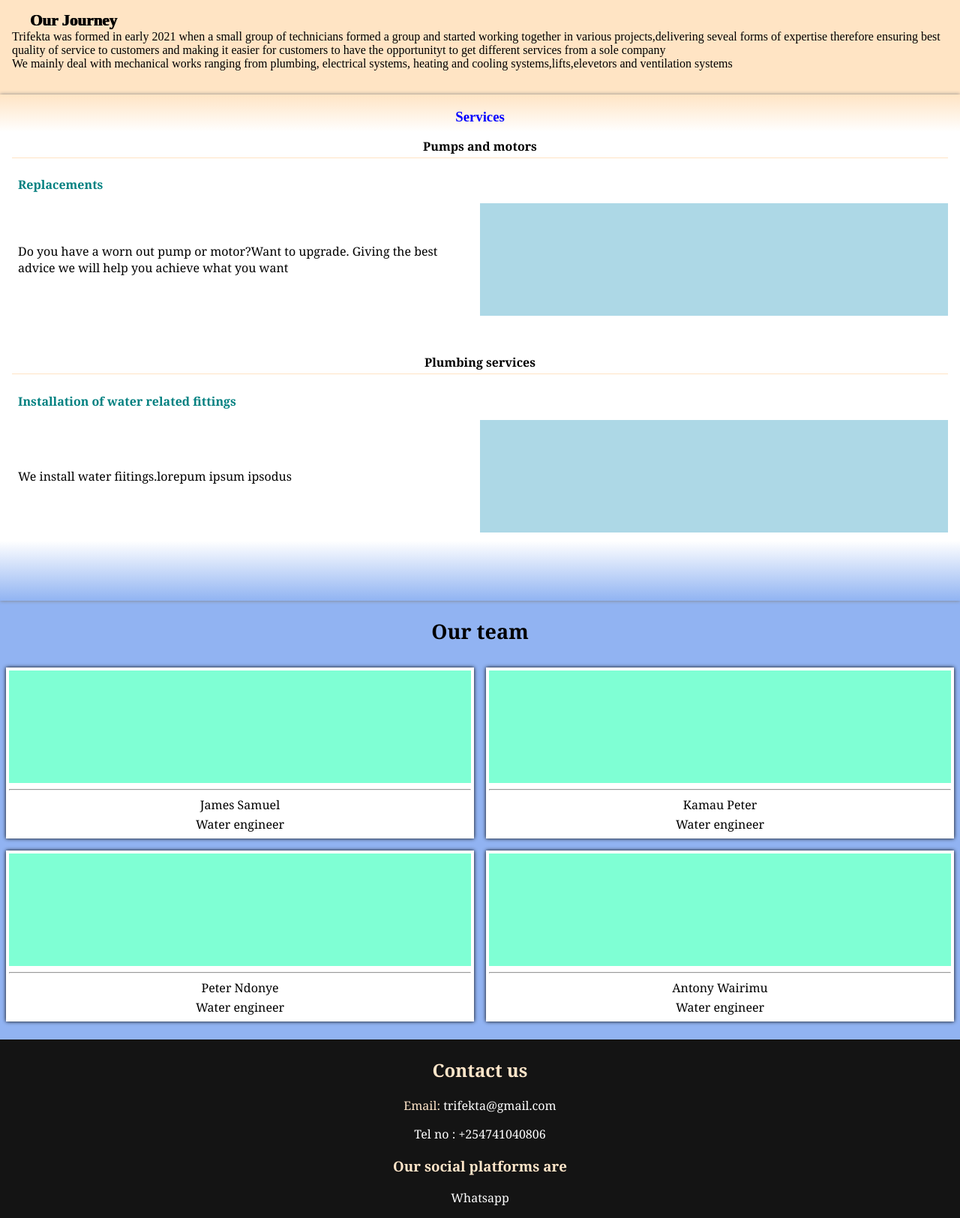
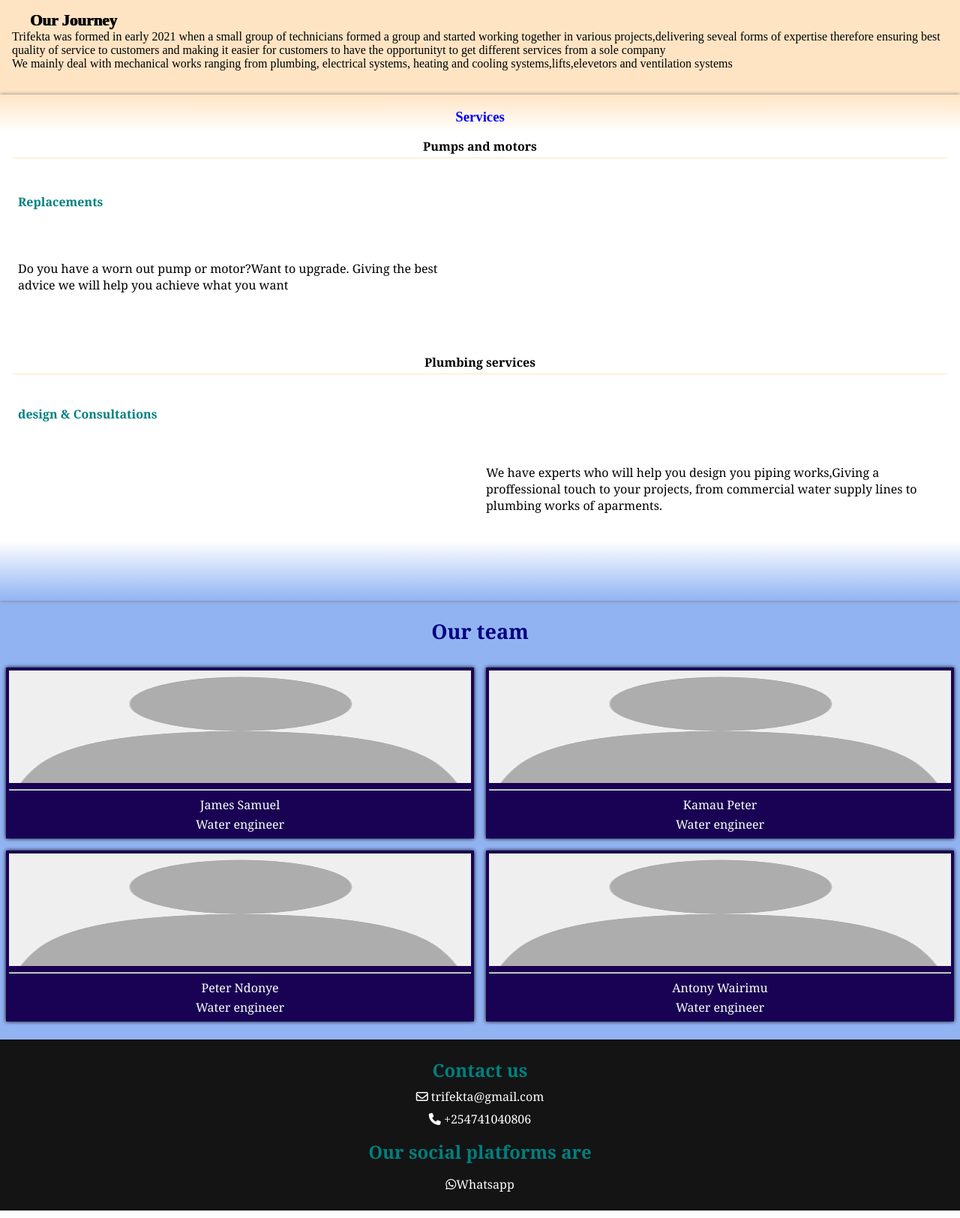
Before and after one commit to Treyul/trifekta, a Django app: page /home/ in a window 1280 px wide. Shown: the part 82-1706 px from the top of the page at 75% size. Run offline with Django 4.2, Linux system fonts and the light colour scheme; some libraries are stand-ins or nearby versions; some web fonts are replaced.

Commit message:
add icons

```diff
--- a/static/home.css
+++ b/static/home.css
@@ -149,8 +149,8 @@
   /* grid-column: 2 / span 1; */
   background-color: white;
   /* border-left: 1px solid black; */
-  background-color: lightblue;
-  height: 150px;
+  /* background-color: lightblue; */
+  /* height: 150px; */
 }
 #services section article:last-child {
   margin-bottom: 0px;
@@ -179,6 +179,7 @@
 .team header h2 {
   width: -webkit-fill-available;
   text-align: center;
+  color: navy;
   /* box-shadow: inset 0px 13px 12px #a5a5a5;
   background: linear-gradient(white, cornflowerblue); */
 }
@@ -187,13 +188,18 @@
   padding: 0.25rem;
   margin: 0.5rem;
   text-align: center;
-  background-color: white;
+  color: white;
+  background-color: #190253;
   width: -webkit-fill-available;
 }
 .photo-img {
   height: 150px;
   /* width: 175px; */
   background-color: aquamarine;
+}
+.photo-img img {
+  height: 150px;
+  width: 100%;
 }
 .photo-img hr {
   color: navy;
@@ -213,10 +219,14 @@
 footer h2 {
   margin-top: 0px;
   padding-top: 0.5rem;
+  margin-bottom: 0.5rem;
+  color: teal;
 }
 footer a {
   text-decoration: none;
   color: white;
+  display: block;
+  margin: 0.5rem auto;
 }
 footer a:visited {
   text-decoration: none;
--- a/templates/home.html
+++ b/templates/home.html
@@ -6,6 +6,10 @@
     <title>Trifekta</title>
     {% load static %}
     <link rel="stylesheet" href="{% static 'home.css' %}" />
+    <script
+      src="https://kit.fontawesome.com/ebf5447685.js"
+      crossorigin="anonymous"
+    ></script>
     <script defer src="{% static 'home.js' %}"></script>
   </head>
   <body>
@@ -57,15 +61,22 @@
                 We install pumps both submersible and ordinary pumps. We also
                 provide after services such as repairs
               </p>
-              <section class="images"></section>
+              <section class="images">
+                <img style="width: 100%" src="{% static 'pump.jpg' %}" />
+              </section>
             </div>
             <div class="inactive-in" style="display: none">
               <p>Repairs and maintenace</p>
               <p>
-                After long usage of motor they may require servicing. We service
-                old pumps and get them back to work in not time.
+                After long usage of motors require servicing. We service old
+                pumps and get them back to work in no time.
               </p>
-              <section class="images"></section>
+              <section class="images">
+                <img
+                  style="width: 100%; height: fit-content"
+                  src="{% static 'repair.png' %}"
+                />
+              </section>
             </div>
           </section>
         </article>
@@ -73,7 +84,7 @@
         <article>
           <h1>Plumbing services</h1>
           <section class="services">
-            <!-- <div class="active">
+            <div class="active">
               <p>design & Consultations</p>
               <section class="images"></section>
               <p>
@@ -81,12 +92,12 @@
                 a proffessional touch to your projects, from commercial water
                 supply lines to plumbing works of aparments.
               </p>
-            </div> -->
+            </div>
 
-            <div class="active">
+            <div class="inactive-in" style="display: none">
               <p>Installation of water related fittings</p>
-              <p>We install water fiitings.lorepum ipsum ipsodus</p>
               <section class="images"></section>
+              <p>We install water fittings and other related fittings</p>
             </div>
           </section>
         </article>
@@ -101,7 +112,7 @@
     <section class="team">
       <header><h2>Our team</h2></header>
       <article>
-        <div class="photo-img"></div>
+        <div class="photo-img"><img src="{% static 'pfp.png' %}" /></div>
         <div>
           <hr />
           <p>James Samuel</p>
@@ -109,7 +120,7 @@
         </div>
       </article>
       <article>
-        <div class="photo-img"></div>
+        <div class="photo-img"><img src="{% static 'pfp.png' %}" /></div>
         <div>
           <hr />
           <p>Kamau Peter</p>
@@ -117,7 +128,7 @@
         </div>
       </article>
       <article>
-        <div class="photo-img"></div>
+        <div class="photo-img"><img src="{% static 'pfp.png' %}" /></div>
         <div>
           <hr />
           <p>Peter Ndonye</p>
@@ -125,7 +136,7 @@
         </div>
       </article>
       <article>
-        <div class="photo-img"></div>
+        <div class="photo-img"><img src="{% static 'pfp.png' %}" /></div>
         <div>
           <hr />
           <p>Antony Wairimu</p>
@@ -135,18 +146,22 @@
     </section>
     <footer>
       <h2>Contact us</h2>
-      <div>
-        <p>
-          Email:
-          <a href="mailto: emmanuelryley55@gmail.com">trifekta@gmail.com</a>
-        </p>
-      </div>
-      <div><a href="tel:+254741040806">Tel no : +254741040806</a></div>
+
+      <a href="mailto: emmanuelryley55@gmail.com"
+        ><i class="fa-regular fa-envelope"></i> trifekta@gmail.com</a
+      >
+
+      <a href="tel:+254741040806">
+        <i class="fa-solid fa-phone"></i> +254741040806</a
+      >
+
       <section>
-        <h3>Our social platforms are</h3>
+        <h2>Our social platforms are</h2>
         <div>
           <p>
-            <a href="https://wa.me/+254702031271">Whatsapp</a>
+            <a href="https://wa.me/+254702031271"
+              ><i class="fa-brands fa-whatsapp"> </i>Whatsapp</a
+            >
           </p>
         </div>
       </section>
```
Also changed, not shown: static/pfp.png (added), static/pump.jpg (added), static/repair.png (added).
